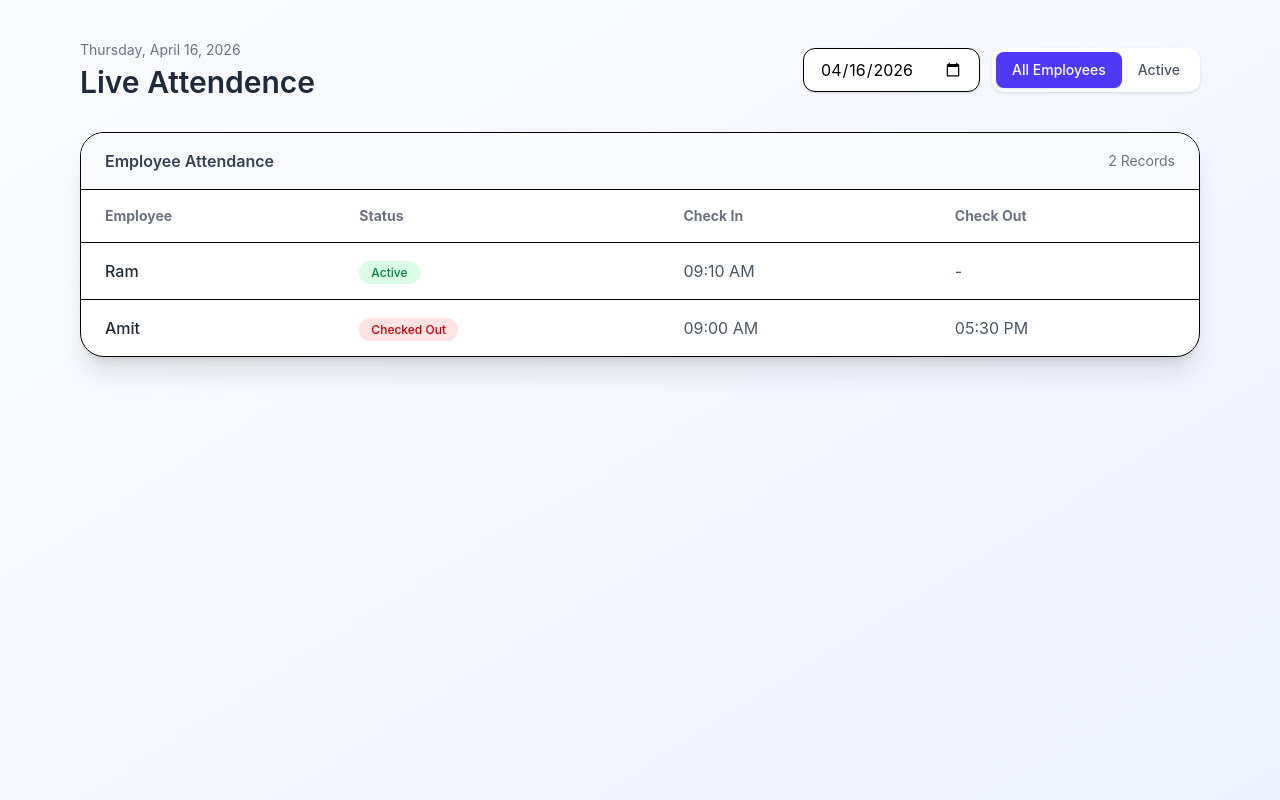
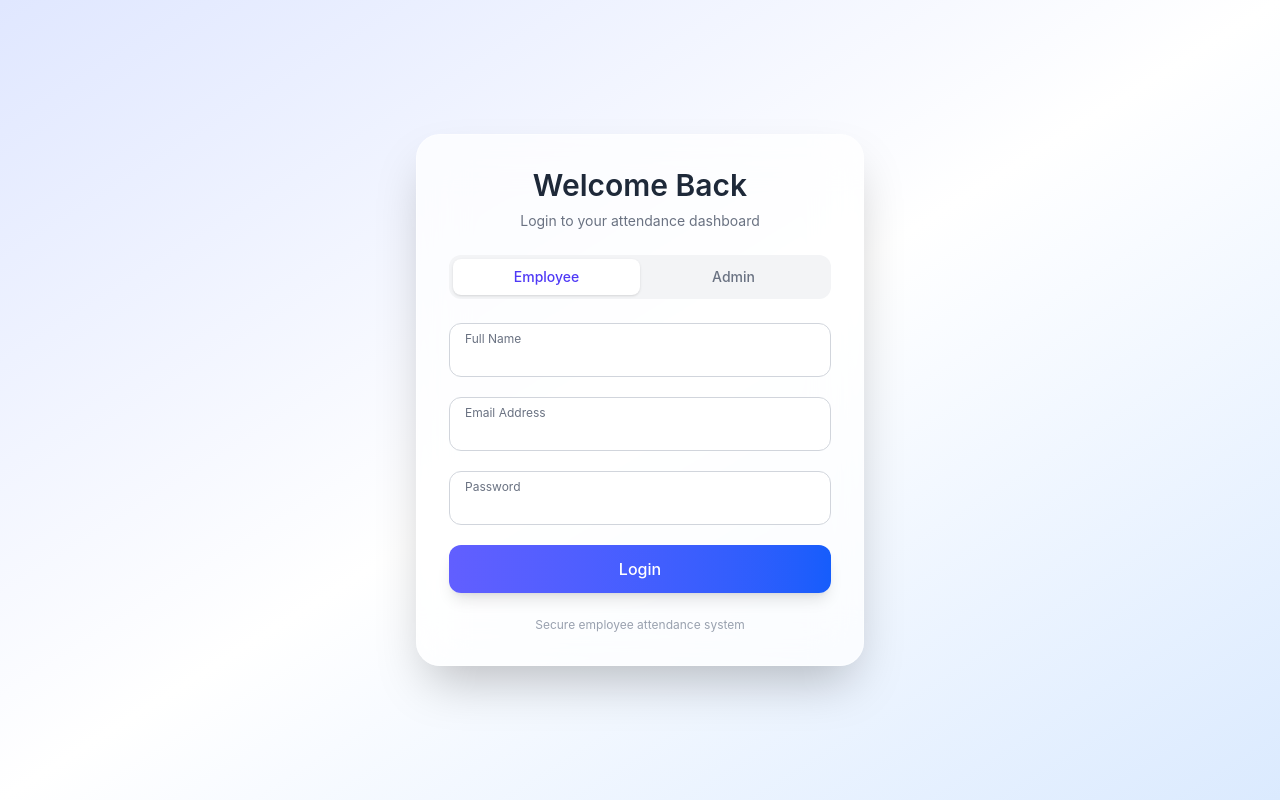
Before and after one commit to ramji023/Live-Attendence-System, a React (Vite) app in the folder frontend/: page / in a window 1280 px wide. Built offline with nearby package versions, Linux system fonts and the light colour scheme.

Commit message:
config zustand

```diff
--- a/frontend/package.json
+++ b/frontend/package.json
@@ -15,7 +15,8 @@
     "react": "^19.2.4",
     "react-dom": "^19.2.4",
     "react-router-dom": "^7.14.1",
-    "tailwindcss": "^4.2.2"
+    "tailwindcss": "^4.2.2",
+    "zustand": "^5.0.12"
   },
   "devDependencies": {
     "@eslint/js": "^9.39.4",
--- a/frontend/src/App.tsx
+++ b/frontend/src/App.tsx
@@ -1,14 +1,20 @@
+import { BrowserRouter, Routes, Route, Navigate } from "react-router-dom";
 import AdminDashboard from "./pages/Admin";
 import Employee from "./pages/Employee";
 import Login from "./pages/Login";
 
 function App() {
   return (
-    <>
-      {/* <Login /> */}
-      {/* <Employee /> */}
-      <AdminDashboard/>
-    </>
+    <BrowserRouter>
+      <Routes>
+        <Route path="/" element={<Login />} />
+        <Route path="/employee" element={<Employee />} />
+        <Route path="/admin" element={<AdminDashboard />} />
+
+        {/* fallback route */}
+        <Route path="*" element={<Navigate to="/" />} />
+      </Routes>
+    </BrowserRouter>
   );
 }
 
--- a/frontend/src/pages/Login.tsx
+++ b/frontend/src/pages/Login.tsx
@@ -1,6 +1,12 @@
 import { useState } from "react";
+import axios from "axios";
+import { useNavigate } from "react-router-dom";
+import { useAuthStore } from "../store/useAuthStore.ts";
 
 export default function Login() {
+  const navigate = useNavigate();
+  const setUser = useAuthStore((s) => s.setUser);
+
   // state to store user role
   const [role, setRole] = useState<"employee" | "admin">("employee");
   // state to store form data and set by default empty string
@@ -16,9 +22,32 @@ export default function Login() {
   };
 
   // when user click to submit button then console the data
-  const handleSubmit = (e: React.FormEvent) => {
+  const handleSubmit = async (e: React.FormEvent) => {
     e.preventDefault();
-    console.log({ role, ...form });
+    try {
+      const res = await axios.post("http://localhost:3000/api/auth/login", {
+        name: form.name,
+        email: form.email,
+        password: form.password,
+      });
+
+      console.log("Success:", res.data);
+
+      setUser({
+        name: res.data.user.name,
+        email: res.data.user.email,
+        role: res.data.role,
+      });
+
+      if (res.data.role === "admin") {
+        navigate("/admin");
+      } else {
+        navigate("/employee");
+      }
+    } catch (error: any) {
+      console.error(error.response?.data || error.message);
+      alert(error.response?.data?.message || "Login failed");
+    }
   };
 
   return (
@@ -60,7 +89,6 @@ export default function Login() {
         {/* form */}
         <form onSubmit={handleSubmit} className="space-y-5">
           {/* name */}
-          {role === "employee" && (
           <div className="relative">
             <input
               type="text"
@@ -74,7 +102,6 @@ export default function Login() {
               Full Name
             </label>
           </div>
-          )}
 
           {/* Email */}
           <div className="relative">
--- /dev/null
+++ b/frontend/src/store/useAuthStore.ts
@@ -0,0 +1,21 @@
+import { create } from "zustand";
+
+type User = {
+  name: string;
+  email: string;
+  role: "admin" | "employee";
+};
+
+type AuthState = {
+  user: User | null;
+  setUser: (user: User) => void;
+  logout: () => void;
+};
+
+export const useAuthStore = create<AuthState>((set) => ({
+  user: null,
+
+  setUser: (user) => set({ user }),
+
+  logout: () => set({ user: null }),
+}));
```
Also changed, not shown: 1 other file (tests, documents, lock files or other folders). Lines whose indentation alone changed are shown as unchanged.
